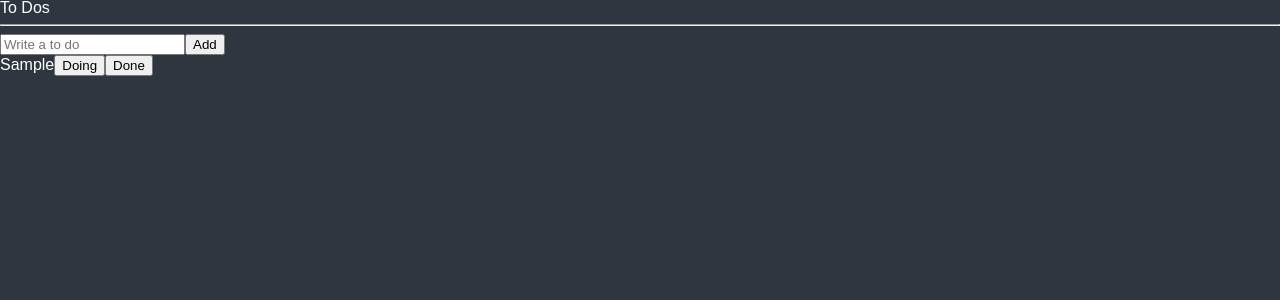
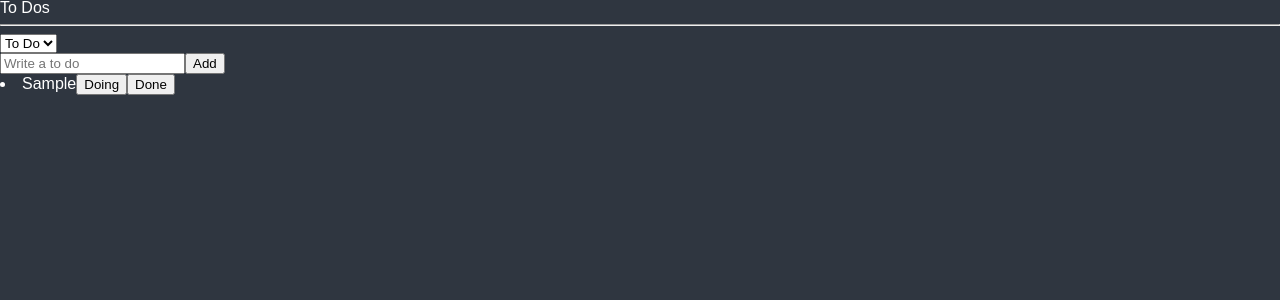
Before and after one commit to AugWoo/React-MasterClass, a React (Create React App) app: page / in a window 1280 px wide. Both pictures are taken after typing "Sample" into the empty fields and a click on the button "Add". Shown: the top 300 px of the page. Built offline with nearby package versions, Linux system fonts and the light colour scheme.

Commit message:
to-do list

```diff
--- a/src/components/CreateToDo.tsx
+++ b/src/components/CreateToDo.tsx
@@ -1,6 +1,6 @@
 import { useForm } from 'react-hook-form';
-import { useSetRecoilState } from 'recoil';
-import { toDoState } from './atoms';
+import { useRecoilValue, useSetRecoilState } from 'recoil';
+import { categoryState, toDoState } from './atoms';
 
 interface IForm {
   toDo: string;
@@ -8,10 +8,11 @@ interface IForm {
 
 function CreateToDo() {
   const setToDos = useSetRecoilState(toDoState);
+  const category = useRecoilValue(categoryState);
   const { handleSubmit, register, setValue } = useForm<IForm>();
   const onSubmit = ({ toDo }: IForm) => {
     setToDos((oldToDos) => [
-      { text: toDo, id: Date.now(), category: 'TO_DO' },
+      { text: toDo, id: Date.now(), category },
       ...oldToDos,
     ]);
     setValue('toDo', '');
--- a/src/components/ToDo.tsx
+++ b/src/components/ToDo.tsx
@@ -1,5 +1,5 @@
 import { useSetRecoilState } from 'recoil';
-import { IToDo, toDoState } from './atoms';
+import { Categories, IToDo, toDoState } from './atoms';
 
 function ToDo({ text, category, id }: IToDo) {
   const setToDos = useSetRecoilState(toDoState);
@@ -18,18 +18,18 @@ function ToDo({ text, category, id }: IToDo) {
   return (
     <li>
       <span>{text}</span>
-      {category !== 'DOING' && (
-        <button name='DOING' onClick={onClick}>
+      {category !== Categories.DOING && (
+        <button name={Categories.DOING} onClick={onClick}>
           Doing
         </button>
       )}
-      {category !== 'TO_DO' && (
-        <button name='TO_DO' onClick={onClick}>
+      {category !== Categories.TO_DO && (
+        <button name={Categories.TO_DO} onClick={onClick}>
           ToDo
         </button>
       )}
-      {category !== 'DONE' && (
-        <button name='DONE' onClick={onClick}>
+      {category !== Categories.DONE && (
+        <button name={Categories.DONE} onClick={onClick}>
           Done
         </button>
       )}
--- a/src/components/ToDoList.tsx
+++ b/src/components/ToDoList.tsx
@@ -1,5 +1,11 @@
-import { useRecoilValue } from 'recoil';
-import { toDoSelector, toDoState } from './atoms';
+import { useRecoilState, useRecoilValue } from 'recoil';
+import {
+  Categories,
+  categoryState,
+  IToDo,
+  toDoSelector,
+  toDoState,
+} from './atoms';
 import CreateToDo from './CreateToDo';
 import ToDo from './ToDo';
 
@@ -8,19 +14,28 @@ interface IForm {
 }
 
 function ToDoList() {
-  const toDos = useRecoilValue(toDoState);
-  const selectorOutput = useRecoilValue(toDoSelector);
-  console.log(selectorOutput);
+  const toDos = useRecoilValue(toDoSelector);
+  const [category, setCategory] = useRecoilState(categoryState);
+  const onInput = (event: React.FormEvent<HTMLSelectElement>) => {
+    const category = event.currentTarget.value;
+    setCategory(category as IToDo['category']);
+  };
+  console.log(category);
   return (
     <div>
       <h1>To Dos</h1>
       <hr />
+      <form>
+        <select onInput={onInput}>
+          <option value={Categories.TO_DO}>To Do</option>
+          <option value={Categories.DOING}>Doing</option>
+          <option value={Categories.DONE}>Done</option>
+        </select>
+      </form>
       <CreateToDo />
-      <ul>
-        {toDos.map((toDo) => (
-          <ToDo key={toDo.id} {...toDo} />
-        ))}
-      </ul>
+      {toDos?.map((toDo) => (
+        <ToDo key={toDo.id} {...toDo} />
+      ))}
     </div>
   );
 }
--- a/src/components/atoms.tsx
+++ b/src/components/atoms.tsx
@@ -1,10 +1,21 @@
 import { atom, selector } from 'recoil';
+
+export enum Categories {
+  'TO_DO' = 'TO_DO',
+  'DOING' = 'DOING',
+  'DONE' = 'DONE',
+}
 
 export interface IToDo {
   text: string;
   id: number;
-  category: 'TO_DO' | 'DOING' | 'DONE';
+  category: Categories;
 }
+
+export const categoryState = atom<Categories>({
+  key: 'category',
+  default: Categories.TO_DO,
+});
 
 export const toDoState = atom<IToDo[]>({
   key: 'toDo',
@@ -15,10 +26,9 @@ export const toDoSelector = selector({
   key: 'toDoSelector',
   get: ({ get }) => {
     const toDos = get(toDoState);
-    return [
-      toDos.filter((toDo) => toDo.category === 'TO_DO'),
-      toDos.filter((toDo) => toDo.category === 'DOING'),
-      toDos.filter((toDo) => toDo.category === 'DONE'),
-    ];
+    const category = get(categoryState);
+    return toDos.filter((toDo) => toDo.category === category);
   },
 });
+
+// toDoState로 todo 값을 받음. -> toDoSelector로 값을 읽어옴.
```
